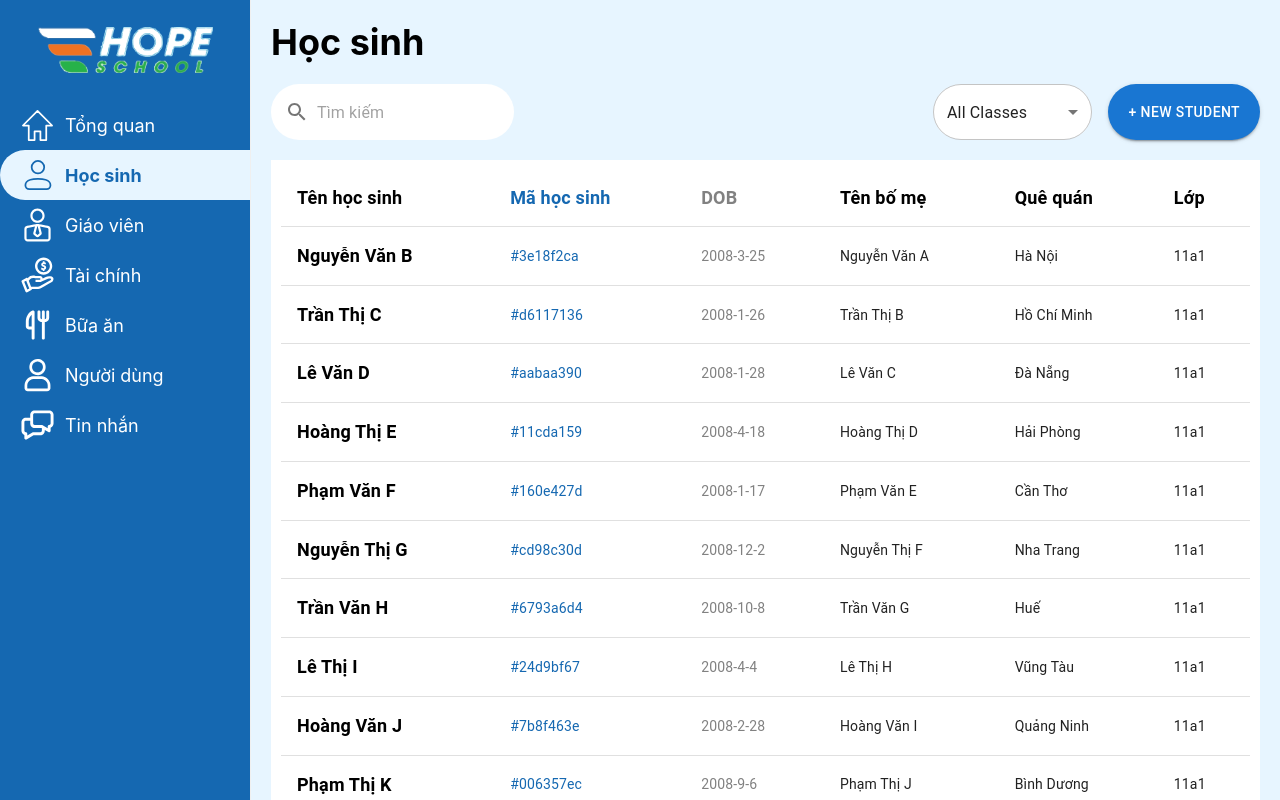
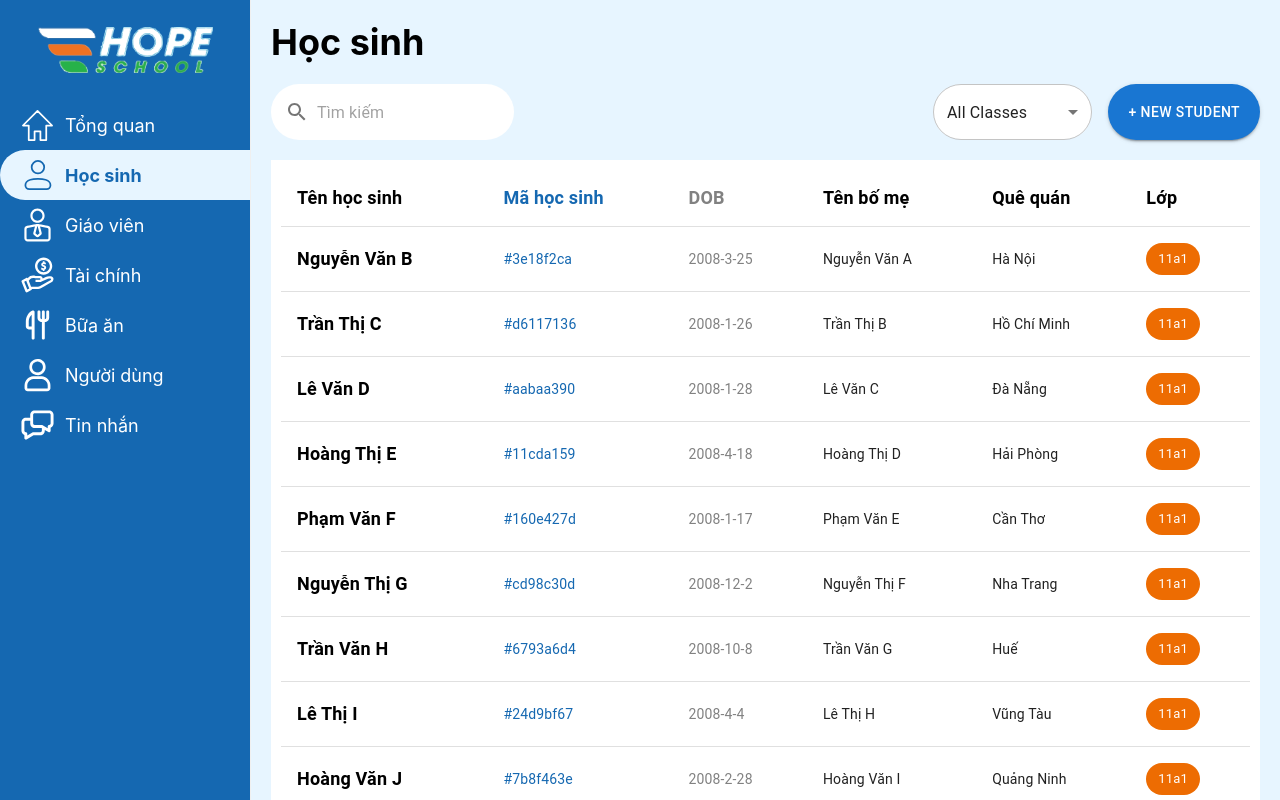
Before and after one commit to TalJa1/web-huybao, a React (Create React App) app: page /students in a window 1280 px wide. Built offline with nearby package versions, Linux system fonts and the light colour scheme.

Commit message:
Add Chip component to display student class in StudentPage

```diff
--- a/src/views/StudentPage.tsx
+++ b/src/views/StudentPage.tsx
@@ -15,6 +15,7 @@ import {
   TableContainer,
   TableHead,
   TableRow,
+  Chip,
 } from "@mui/material";
 import TopLayout from "../components/TopLayout";
 import { StudentList } from "../services/renderData";
@@ -207,7 +208,9 @@ const Main: React.FC = () => {
                   <TableCell sx={{ color: "#818181" }}>{student.dob}</TableCell>
                   <TableCell>{student.parentName}</TableCell>
                   <TableCell>{student.hometown}</TableCell>
-                  <TableCell>{student.class}</TableCell>
+                  <TableCell>
+                    <Chip label={student.class} color="warning" />
+                  </TableCell>
                 </TableRow>
               ))}
             </TableBody>
```
